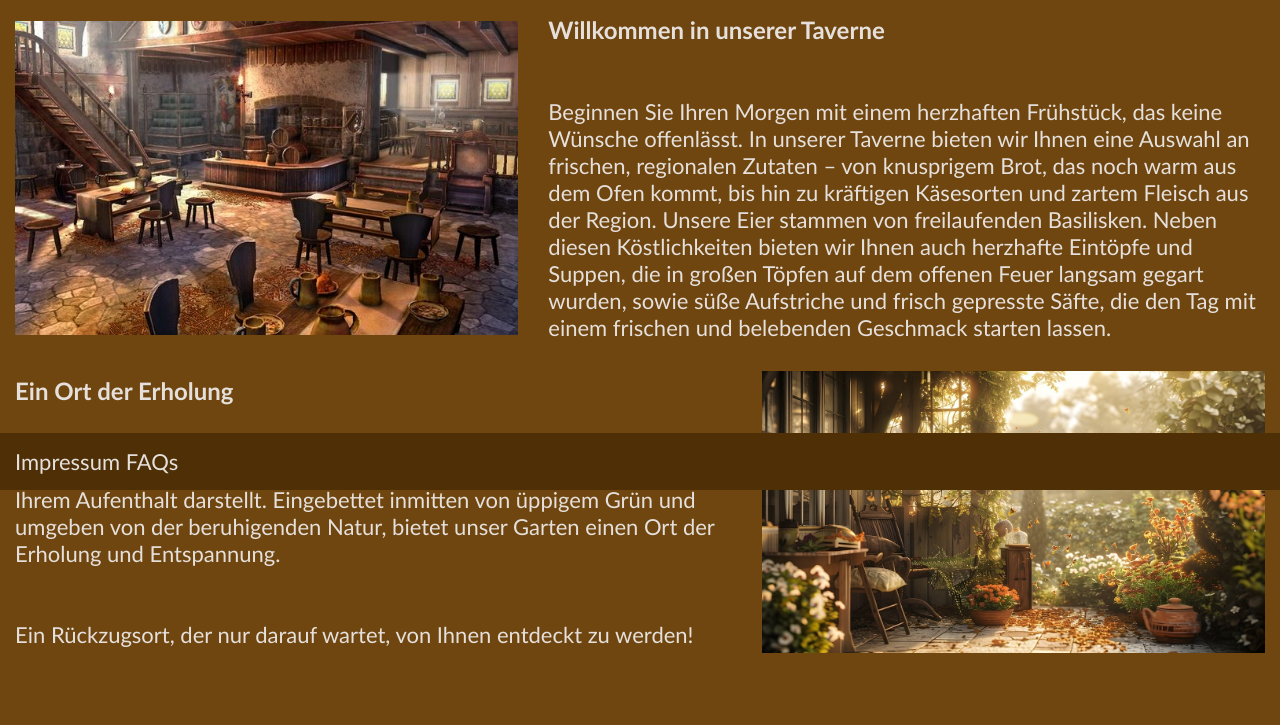
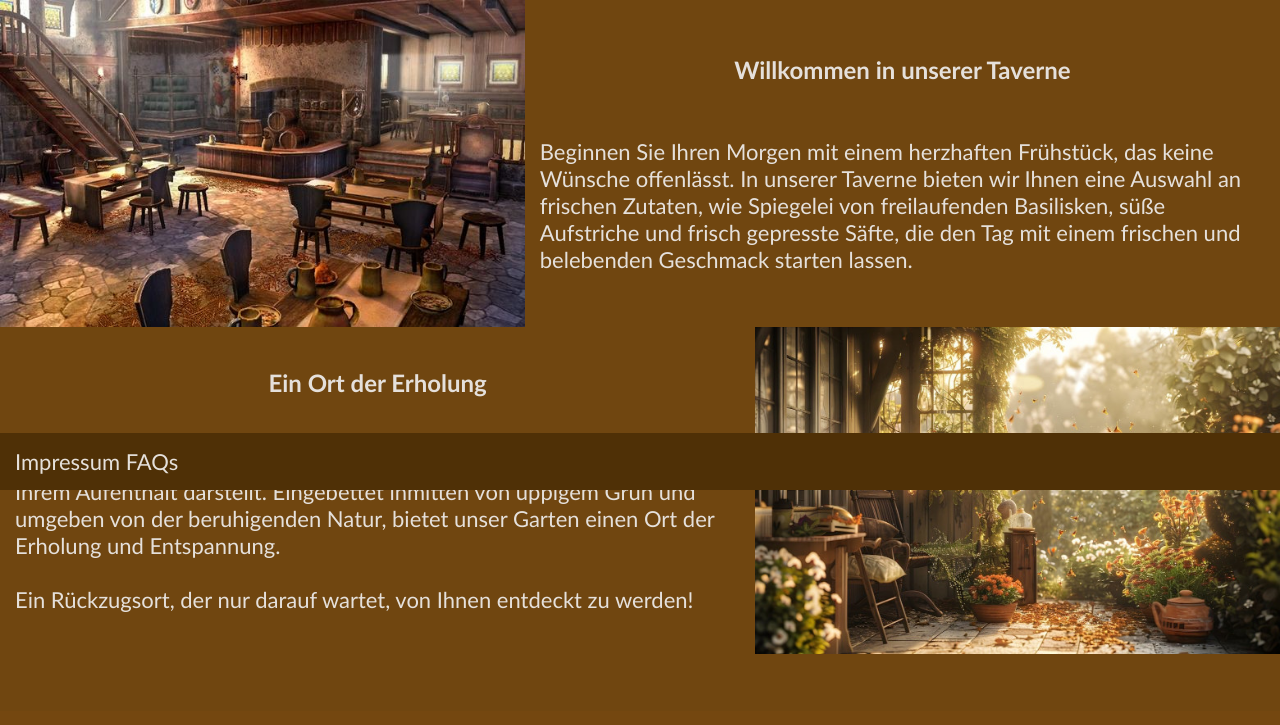
Before and after one commit to if24b239/webtech_s1, a PHP site: page / in a window 1280 px wide. Shown: the part 310-1035 px from the top of the page. After the commit the page ends 964 px from the top, so only its background shows below. Run offline with PHP 8.4, Linux system fonts and the light colour scheme; tables that the repository leaves empty or names only in its code hold one stand-in row (values such as "Sample post").

Commit message:
index.php ist jetzt responsive

```diff
--- a/admin_reservation_change_action.php
+++ b/admin_reservation_change_action.php
@@ -84,3 +84,5 @@ if ($_SERVER["REQUEST_METHOD"] == "POST") {
     header("Location:admin_reservation_administration.php");
     exit();
 }
+
+echo'';
--- a/db_utils.php
+++ b/db_utils.php
@@ -108,7 +108,7 @@ function db_news_get(){
         echo'
             <div class="inbetween"> </div>
             <section class="section-mainLeft bordered">
-                <img class="img-main" src="' . $row['img_path'] . '" alt="' . $row['img_alt'] . '">
+                <img class="img-news" src="' . $row['img_path'] . '" alt="' . $row['img_alt'] . '">
                 <section class="text-inside-section">
                     <h3> ' . $row['Ueberschrift'] . ' </h3>
                     <br>
--- a/index.php
+++ b/index.php
@@ -13,37 +13,41 @@
 
     <?php include 'php_inserts\navigation.php' ?>
 
-    <section class="main">
+    <section class="index">
+        <section class="section-mainLeft">
 
-            <img class="col-5" src="pictures/tavernInside.jpg" alt="Ein Bild unseres Frühstücksbereichs">
-            <section class="col-7">
-                <h2 display="inline">Willkommen in unserer Taverne</h2>
+                <img class="img-index col-5-index" src="pictures/tavernInside.jpg" alt="Ein Bild unseres Frühstücksbereichs">
+
+            <div class="col-7-index">
+                <h2 class="h2-index">Willkommen in unserer Taverne</h2>
                 <br>
                 <br>
-                <p display="inline">Beginnen Sie Ihren Morgen mit einem herzhaften Frühstück, das keine Wünsche offenlässt.
-                    In unserer Taverne bieten wir Ihnen eine Auswahl an frischen, regionalen Zutaten – von knusprigem Brot,
-                    das noch warm aus dem Ofen kommt, bis hin zu kräftigen Käsesorten und zartem Fleisch aus der Region.
-                    Unsere Eier stammen von freilaufenden Basilisken. Neben diesen Köstlichkeiten bieten wir Ihnen auch herzhafte Eintöpfe und Suppen,
-                    die in großen Töpfen auf dem offenen Feuer langsam gegart wurden, sowie süße Aufstriche und frisch gepresste Säfte,
+                <div class="text-inside-section">
+                <p class="p-index">Beginnen Sie Ihren Morgen mit einem herzhaften Frühstück, das keine Wünsche offenlässt.
+                    In unserer Taverne bieten wir Ihnen eine Auswahl an frischen Zutaten, wie Spiegelei von
+                    freilaufenden Basilisken, süße Aufstriche und frisch gepresste Säfte,
                     die den Tag mit einem frischen und belebenden Geschmack starten lassen.</p>
-            </section>
+                </div>
+            </div>
+        </section>
 
+        <section class="section-mainRight">
 
+                <img class="img-index col-5-index" src="pictures/garden.jpg" alt="Ein Foto unseres Gartens.">
 
-            <section class="col-7 text-inside-section2">
-                <h2>Ein Ort der Erholung</h2>
+            <div class="col-7-index">
+                <h2 class="h2-index">Ein Ort der Erholung</h2>
                     <br>
                     <br>
-                <p>Unser Hotel-Garten ist ein wahres Paradies,
+                <div class="text-inside-section">
+                    <p class="p-index">Unser Hotel-Garten ist ein wahres Paradies,
                     das die perfekte Ergänzung zu Ihrem Aufenthalt darstellt.
                     Eingebettet inmitten von üppigem Grün und umgeben von der beruhigenden Natur,
                     bietet unser Garten einen Ort der Erholung und Entspannung.</p>
                     <br>
-                    <br>
                     <p>Ein Rückzugsort, der nur darauf wartet, von Ihnen entdeckt zu werden!</p>
-            </section>
-
-            <img class="col-5" src="pictures/garden.jpg" alt="Ein Foto unseres Gartens.">
+                </div>
+            </div>
 
         </section>
 
--- a/styles.css
+++ b/styles.css
@@ -228,27 +228,6 @@ nav p{
         display: block;
     }
 
-    .section-mainRight{
-        width: 100%;
-        display: block;
-    }
-    .section-mainLeft{
-        width:100%;
-        display: block;
-    }
-    .text-inside-section p {
-        font-size: 15px;
-
-    }
-    .text-inside-section{
-        display: block;
-    }
-    .img-main{
-        width: 100%;
-        max-width: none;
-        max-height: none;
-    }
-
 }
 
 /*Footer*/
@@ -333,14 +312,6 @@ form {
     border: none;
 }
 
-.section-mainRight{
-    background-color: rgba(161, 138, 74, 0.69);
-    width: 58.33%;
-}
-.section-mainLeft{
-    background-color: rgba(160, 148, 115, 0.69);
-    width: 58.33%
-}
 
 
 .inbetween{
@@ -445,57 +416,6 @@ details {
     max-width: 900px;
 }
 
-
-.section-mainLeft {
-        /*Flex-Box Child Propertys*/
-        width: 100%;
-        max-height: 480px;
-        /*flex-grow: ;
-        flex-shrink: ;
-        flex-basis: ;
-        flex: ;
-        align-self: ;
-        order: ;*/
-        /*Flex-Box Parent-Propertys*/
-        display: flex;
-        justify-content: left;
-        align-items: center;
-        flex-wrap:wrap;
-        /*align-content: ;*/
-        /*gap: ;*/
-
-        /*Allgemeine CSS Propertys*/
-
-}
-.section-mainRight{
-        /*Flex-Box Child Propertys*/
-        width: 100%;
-        max-height: 480px;
-        /*flex-grow: ;
-        flex-shrink: ;
-        flex-basis: ;
-        flex: ;
-        align-self: ;
-        order: ;*/
-
-        /*Flex-Box Parent-Propertys*/
-        display: flex;
-        flex-direction: row-reverse;
-        justify-content: right;
-        align-items: center;
-        flex-wrap: wrap;
-        /*align-content: ;*/
-        /*gap: ;*/
-
-        /*Allgemeine CSS Propertys*/
-
-}
-
-.img-main{
-    width:41%;
-    max-height: 480px;
-    display:inline-flexbox
-}
 
 .text-inside-section{
     width: 58%;
@@ -637,29 +557,141 @@ p.main{
     cursor: pointer;
 }
 
-
+/*///////////////////////////////////////////////////////////////////////////////////////////////////////////////*/
+/*///////////////////////////////////////////////////////////////////////////////////////////////////////////////*/
+/*///////////////////////////////////////////////////////////////////////////////////////////////////////////////*/
+/*///////////////////////////////////////////////////////////////////////////////////////////////////////////////*/
 /*Start test*/
 
-.img-main2{
- max-height: 480px;
+.index{
+    width:100%;
+    margin:0%;
+    padding:0%;
+
+    display:flex;
+    flex-wrap: wrap;
 }
-.text-inside-section2{
+.col-5-index{
+    max-width: 41%;
+
+}
+.col-7-index{
+    max-width: 59%;
+    display: flex;
+    flex-direction: column; /*Damit der <h2> über dem <p> angezeigt wird und nicht daneben*/
     justify-content: center;
     align-items: center;
+}
+
+.img-index{
+    max-height: 480px;
+}
+
+.h2-index{
+    display:block;
+}
+
+.p-index{
+    width:100%;
+}
+
+.text-inside-section{
+    flex-grow: 1;
+    width: 100%;
+}
+
+.section-mainLeft {
+    /*Flex-Box Child Propertys*/
+    width: 100%;
+    max-height: 480px;
+    /*flex-grow: ;
+    flex-shrink: ;
+    flex-basis: ;
+    flex: ;
+    align-self: ;
+    order: ;*/
+    /*Flex-Box Parent-Propertys*/
+    display: flex;
+    justify-content: left;
+    align-items: center;
+    flex-wrap:wrap;
+    /*align-content: ;*/
+    /*gap: ;*/
+
+    /*Allgemeine CSS Propertys*/
+    margin:0%;
+    padding: 0%;
+}
+.section-mainRight{
+    /*Flex-Box Child Propertys*/
+    width: 100%;
+    max-height: 480px;
+    /*flex-grow: ;
+    flex-shrink: ;
+    flex-basis: ;
+    flex: ;
+    align-self: ;
+    order: ;*/
+
+    /*Flex-Box Parent-Propertys*/
+    display: flex;
+    flex-direction: row-reverse;
+    justify-content: right;
+    align-items: center;
+    flex-wrap: wrap;
+    /*align-content: ;*/
+    /*gap: ;*/
+
+    /*Allgemeine CSS Propertys*/
+    margin:0%;
+    padding: 0%;
+}
+
+
+@media only screen and (max-width: 1024px) and (min-width: 769px) {
+    .col-5-index{width: 100%;}
+    .col-7-index{width: 100%;}
+    .text-inside-section{
+        display: none;
+    }
+    .img-index{
+        width:100%;
+        max-height: none;
+    }
 
 }
-
 @media only screen and (max-width: 768px){
-    .img-main2{
-        display:block !important;
+    .col-5-index{width: 100%;}
+    .col-7-index{width: 100%;}
+    .section-mainRight{
+        width: 100%;
+    }
+    .section-mainLeft{
+        width:100%;
+    }
+    .text-inside-section p {
+        font-size: 15px;
+        display: none;
 
     }
-    .text-inside-section2{
-        display: block !important;
+    .text-inside-section{
+        display: block;
+    }
+    .h2-index{
+        display:none;
+    }
+    .img-index{
+        min-width: 100%;
+    }
 
-    }
+
 
 }
 
 
 /*Ende Test*/
+
+/*NEWs*/
+.img-news{
+    max-height: 480px;
+}
```
Also changed, not shown: login_action.php (+0 -19 lines), pictures/garden.jpg.
